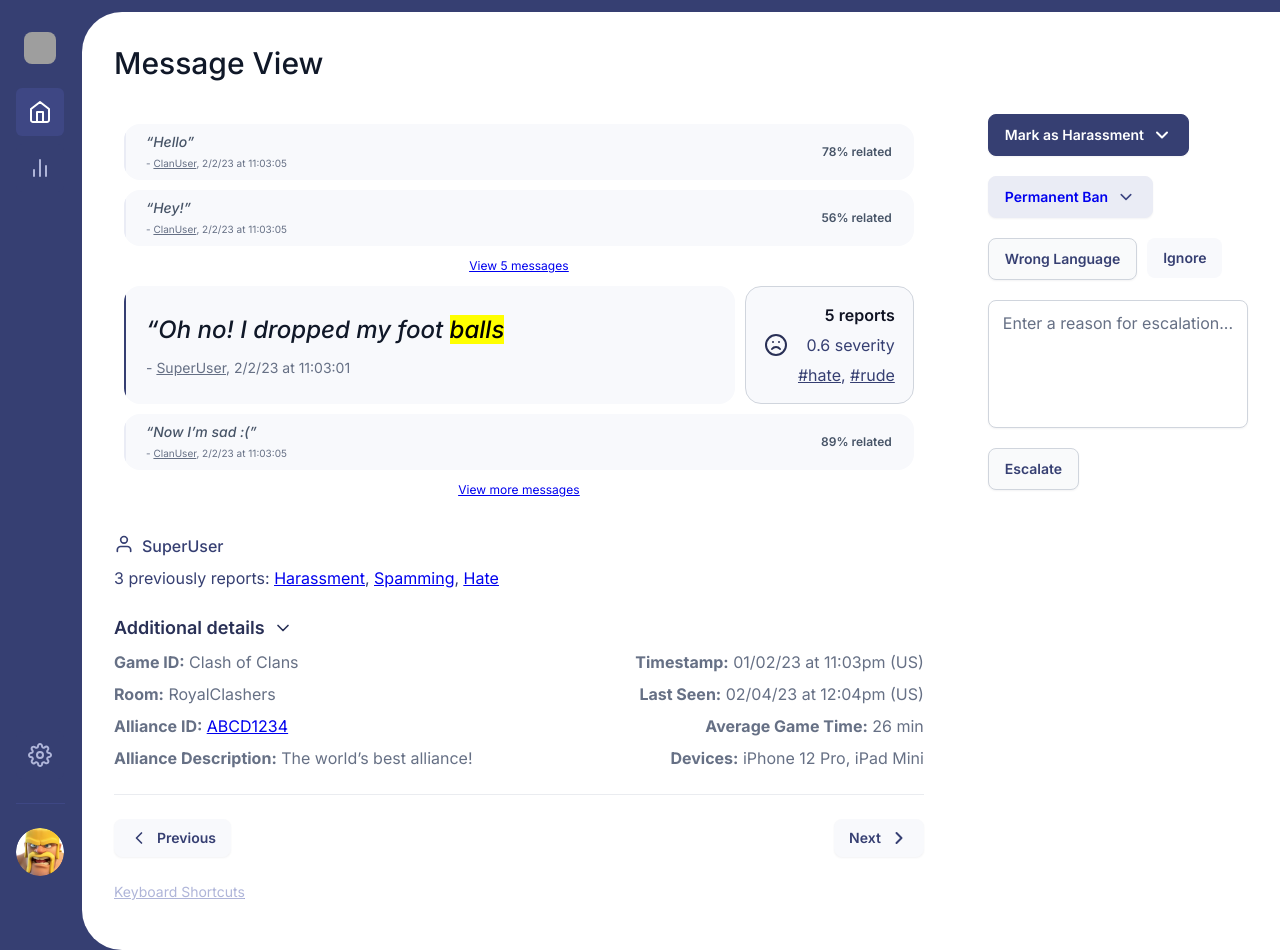
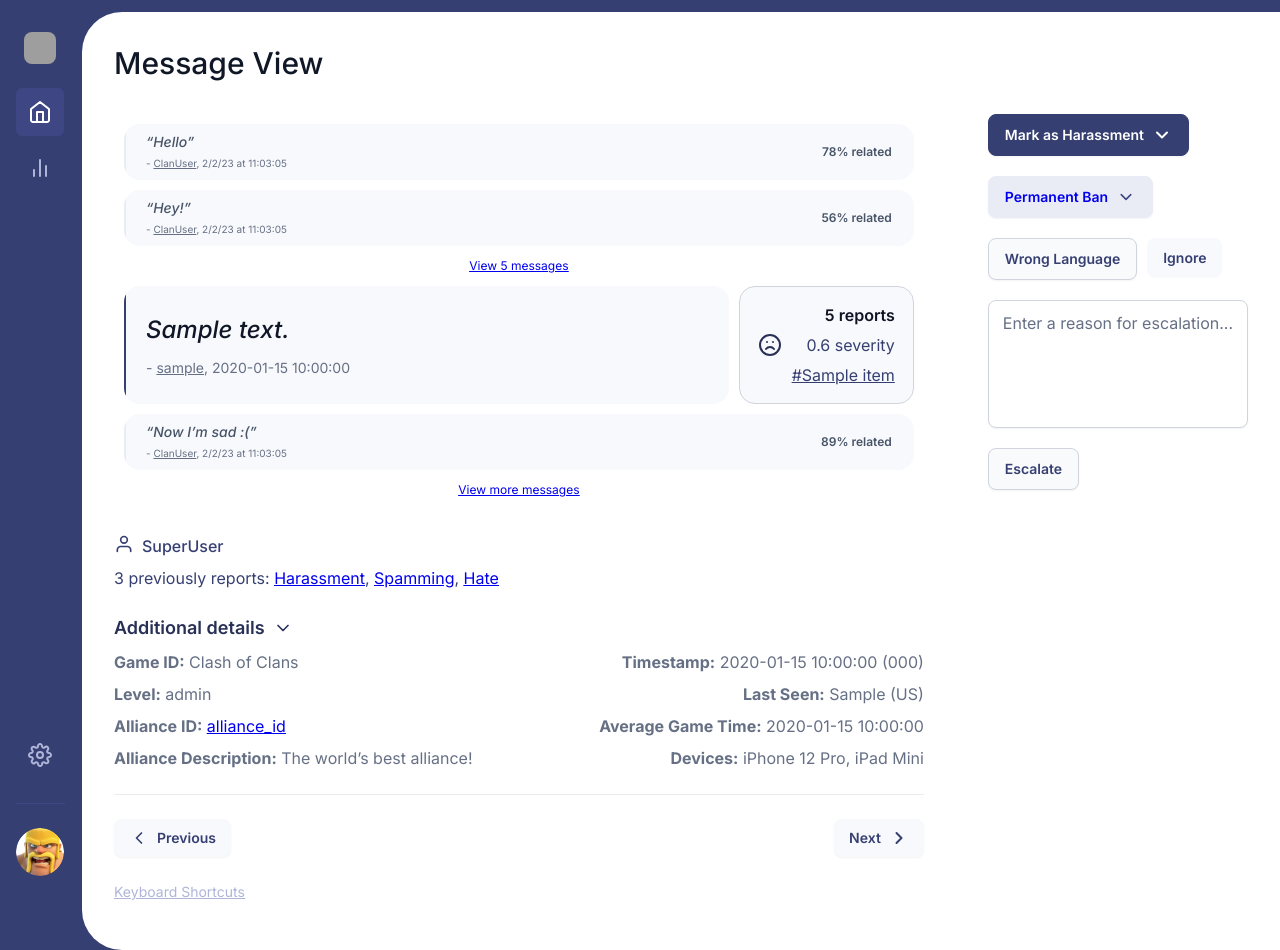
Before and after one commit to saulsmcouk/eventually, a Flask app: template templates/index.html in a window 1280 px wide. Run offline with Flask 2, Linux system fonts and the light colour scheme; the template is opened without the code that fills it: most values are stand-ins (such as "Sample title", 1, 10 or a date in 2020); parts of the project's set-up code (start-up, migrations or seed data) failed here and were passed over; grey boxes are pictures that could not be loaded.

Commit message:
Added handlebars to HTML file

```diff
--- a/templates/index.html
+++ b/templates/index.html
@@ -202,10 +202,9 @@
                                 <div class="blockquote2">
                                     <div class="left-border4"></div>
                                     <div class="quote-wrap4">
-                                        <i class="quote4">“Oh no! I dropped my foot balls</i>
+                                        <i class="quote4">{{ message_text }}</i>
                                         <div class="text12">
-                                            - <span class="clanuser">SuperUser</span>, 2/2/23 at
-                                            11:03:01
+                                            - <span class="clanuser">{{ username }}</span>, {{ timestamp }}
                                         </div>
                                     </div>
                                 </div>
@@ -215,8 +214,11 @@
                                         <div class="heading">5 reports</div>
                                         <div class="type-of-work-container">0.6 severity</div>
                                         <div class="type-of-work-container">
-                                            <span class="clanuser">#hate</span>,
-                                            <span class="clanuser">#rude</span>
+                                                    {% for item in flags %}
+        <span class="clanuser">#{{ item }}</span>{% if not loop.last %},{% endif %}
+        {% endfor %}
+<!--                                            <span class="clanuser">#hate</span>,-->
+<!--                                            <span class="clanuser">#rude</span>-->
                                         </div>
                                     </div>
                                     <div class="actions3">
@@ -308,11 +310,11 @@
                                         <b>Game ID:</b><span> Clash of Clans</span>
                                     </div>
                                     <div class="type-of-work-container">
-                                        <b>Room:</b><span> RoyalClashers</span>
+                                        <b>Level:</b><span> {{ level }}</span>
                                     </div>
                                     <div class="type-of-work-container">
                                         <b class="alliance-id">Alliance ID:</b><span> </span
-                                    ><span><a href="#"><span class="clanuser">ABCD1234</span></a></span>
+                                    ><span><a href="#"><span class="clanuser">alliance_id</span></a></span>
                                     </div>
                                     <div class="type-of-work-container">
                                         <b>Alliance Description:</b
@@ -321,13 +323,13 @@
                                 </div>
                                 <div class="text-group">
                                     <div class="type-of-work-container">
-                                        <b>Timestamp:</b><span> 01/02/23 at 11:03pm (US)</span>
+                                        <b>Timestamp:</b><span> {{ timestamp }} ({{ country_code }})</span>
                                     </div>
                                     <div class="type-of-work-container">
-                                        <b>Last Seen:</b><span> 02/04/23 at 12:04pm (US)</span>
+                                        <b>Last Seen:</b><span> {{ user_last_seen }} (US)</span>
                                     </div>
                                     <div class="type-of-work-container">
-                                        <b>Average Game Time:</b><span> 26 min</span>
+                                        <b>Average Game Time:</b><span> {{ average_game_time }}</span>
                                     </div>
                                     <div class="type-of-work-container">
                                         <b>Devices:</b><span> iPhone 12 Pro, iPad Mini</span>
```
